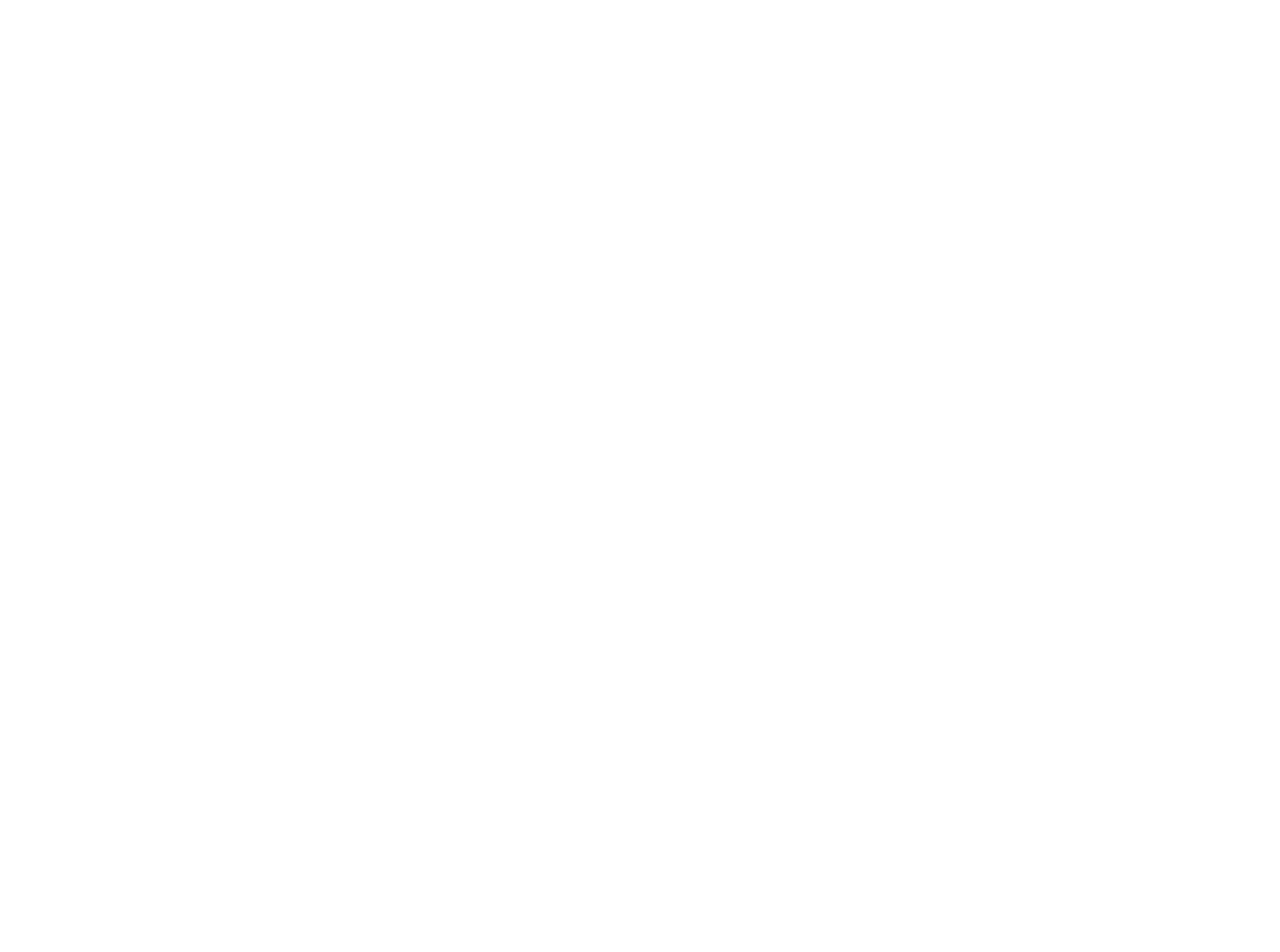
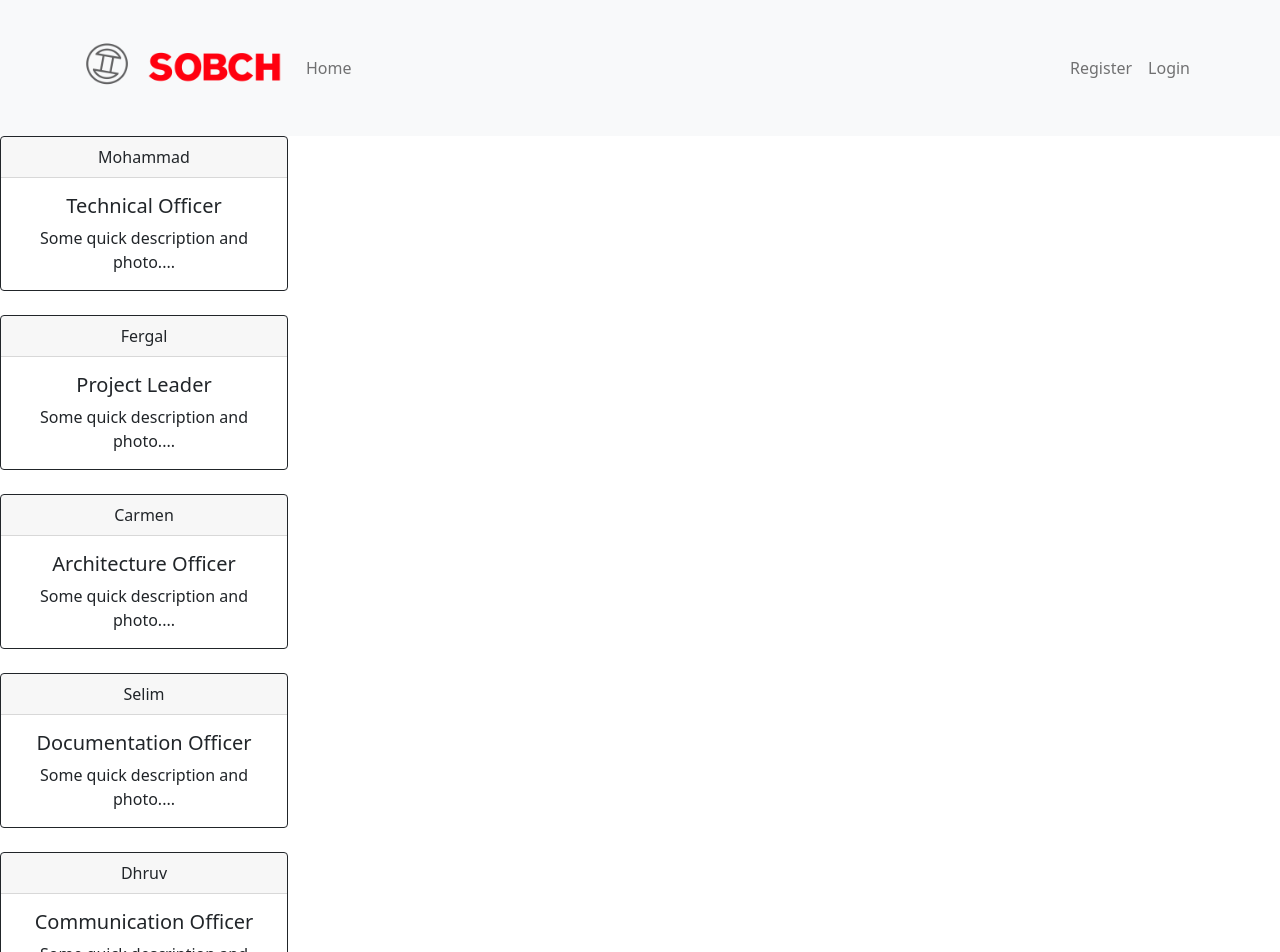
Before and after one commit to moalshak/Sobch, a React (Create React App) app in the folder web/frontend/: page /team in a window 1280 px wide. Before the commit this address had no page. Shown: the top 952 px of the page. Before the commit the page ends 800 px from the top, so only its background shows below. Built offline with nearby package versions, Linux system fonts and the light colour scheme.

Commit message:
added two Cards to home page that direct to two new pages, Sobch Team and FAQ page

```diff
--- a/web/frontend/src/App.tsx
+++ b/web/frontend/src/App.tsx
@@ -10,8 +10,10 @@ import Stats from './components/Stats';
 import Alter from './components/Alter';
 import AddDevice from './components/AddDevice';
 import Logout from './components/Logout';
+import TeamSobch from './components/TeamSobch';
+import Help from './components/Help';
 
-const BACKEND_BASE_URL = process.env.BACKEND_BASE_URL || "http://0.0.0.0:8000";
+const BACKEND_BASE_URL = process.env.BACKEND_BASE_URL || "http://172.104.242.242:8000";
 
 function App() {
 
@@ -29,6 +31,8 @@ function App() {
         <Route path="/add-device" element={<AddDevice />} />
         <Route path="/stats/:deviceId" element={<Stats />} />
         <Route path="/alter/:deviceId" element={<Alter />} />
+        <Route path="/team" element={<TeamSobch />} />
+        <Route path="/help" element={<Help />} />
       </Routes>
     </Router>
   );
--- /dev/null
+++ b/web/frontend/src/components/Help.tsx
@@ -0,0 +1,13 @@
+import 'bootstrap/dist/css/bootstrap.min.css';
+import Card from 'react-bootstrap/esm/Card';
+import NavBar from "../components/NavBar";
+
+function How(){
+
+    return(
+        <div>
+            //add help stuff
+        </div>
+    )
+}
+export default How;
--- a/web/frontend/src/components/Home.tsx
+++ b/web/frontend/src/components/Home.tsx
@@ -2,11 +2,31 @@ import 'bootstrap/dist/css/bootstrap.min.css';
 import NavBar from "../components/NavBar";
 
 function Home() {
+
+
     return (
+
         <div>
             <NavBar />
             <div className="text-center">
                 <h1>Whale Cum!</h1>
+                <div className="card"style={{width:"18rem"}}>
+                <div className="card-body">
+                    <h5 className="card-title">Meet the team!</h5>
+                    <h6 className="card-subtitle mb-2 text-muted">Sobch members</h6>
+                    <p className="card-text">Click see more to learn about the members of Sobch</p>
+                    <a href="/team" className="card-link">See More</a>
+                </div>
+                </div>
+
+                <div className="card"style={{width:"18rem"}}>
+                <div className="card-body">
+                    <h5 className="card-title">Help</h5>
+                    <h6 className="card-subtitle mb-2 text-muted">FAQs and more</h6>
+                    <p className="card-text">Click see more to learn how to register a device and other FAQs </p>
+                    <a href="/help" className="card-link">See More</a>
+                </div>
+                </div>
             </div>
         </div>
     );
--- /dev/null
+++ b/web/frontend/src/components/TeamSobch.tsx
@@ -0,0 +1,80 @@
+import 'bootstrap/dist/css/bootstrap.min.css';
+import Card from 'react-bootstrap/esm/Card';
+import NavBar from "../components/NavBar";
+
+function Team(){
+
+
+    return (
+        <div>
+            <NavBar />
+            <div className="text-center">
+            <Card border="dark" style={{ width: '18rem' }}>
+            <Card.Header>Mohammad</Card.Header>
+            <Card.Body>
+                <Card.Title>Technical Officer</Card.Title>
+                <Card.Text>
+                Some quick description and photo....
+                </Card.Text>
+          </Card.Body>
+        </Card>
+
+        <br />
+
+        <Card border="dark" style={{ width: '18rem' }}>
+            <Card.Header>Fergal</Card.Header>
+            <Card.Body>
+                <Card.Title>Project Leader</Card.Title>
+                <Card.Text>
+                Some quick description and photo....
+                </Card.Text>
+          </Card.Body>
+        </Card>
+        <br />
+
+        <Card border="dark" style={{ width: '18rem' }}>
+            <Card.Header>Carmen</Card.Header>
+            <Card.Body>
+                <Card.Title>Architecture Officer</Card.Title>
+                <Card.Text>
+                Some quick description and photo....
+                </Card.Text>
+          </Card.Body>
+        </Card>
+        <br />
+
+        <Card border="dark" style={{ width: '18rem' }}>
+            <Card.Header>Selim</Card.Header>
+            <Card.Body>
+                <Card.Title>Documentation Officer</Card.Title>
+                <Card.Text>
+                Some quick description and photo....
+                </Card.Text>
+          </Card.Body>
+        </Card>
+        <br />
+
+        <Card border="dark" style={{ width: '18rem' }}>
+            <Card.Header>Dhruv</Card.Header>
+            <Card.Body>
+                <Card.Title>Communication Officer</Card.Title>
+                <Card.Text>
+                Some quick description and photo....
+                </Card.Text>
+          </Card.Body>
+        </Card>
+        <br />
+        </div>
+        </div>
+
+
+
+
+
+
+
+    )
+
+}
+
+export default Team;
```
